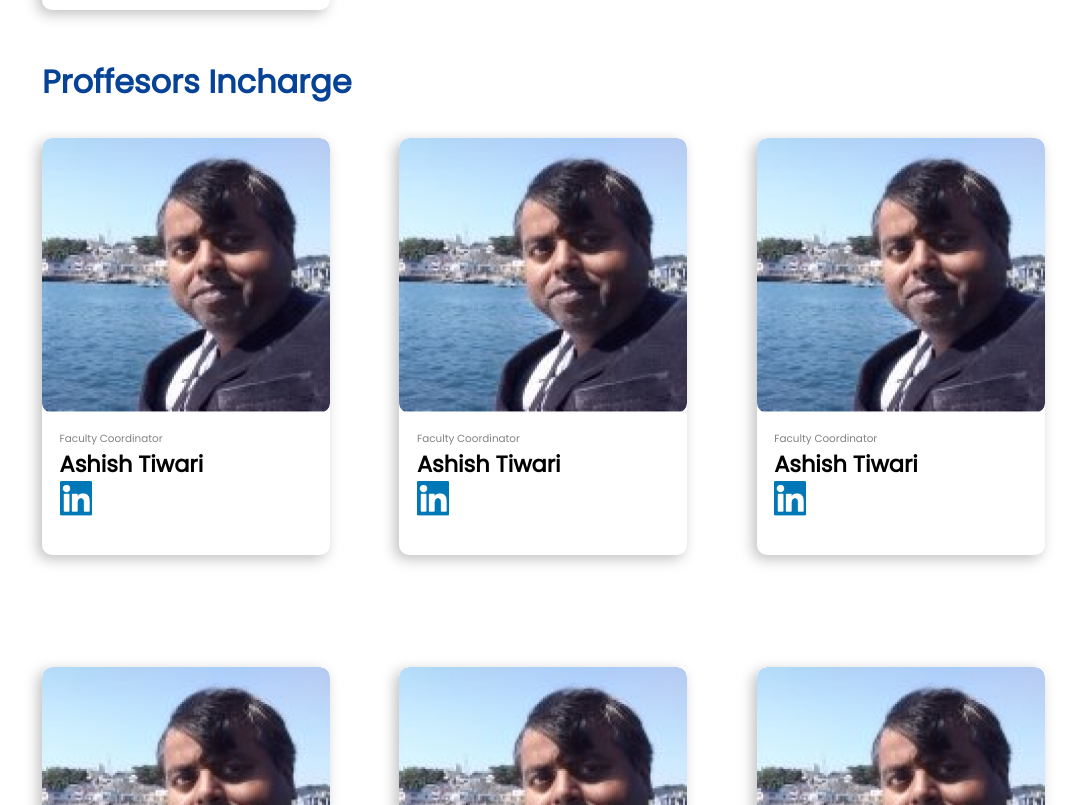
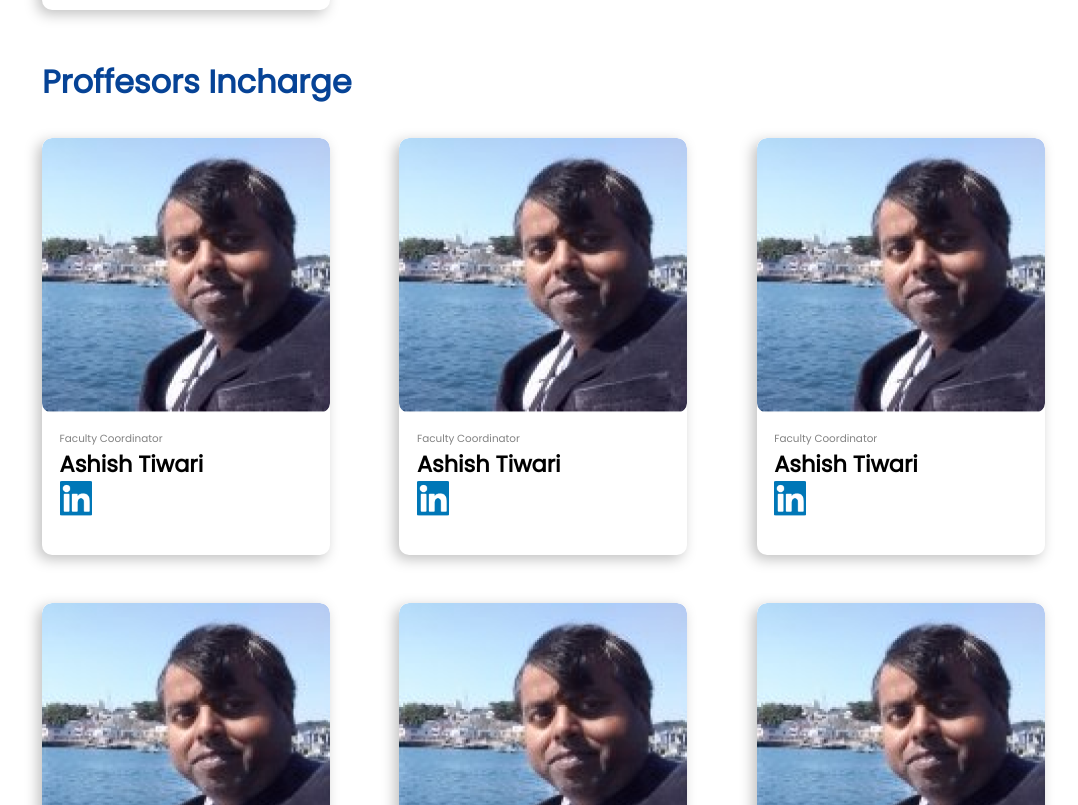
Before and after one commit to NSS-BITS-Pilani/NSSrevamp, a React (Create React App) app: page /aboutus in a window 1280 px wide. Shown: the part 1495-2300 px from the top of the page, without its empty margins (118-1196 px from the left). Built offline with nearby package versions, Linux system fonts and the light colour scheme.

Commit message:
about us grid update

```diff
--- a/src/Components/Aboutus/aboutus.scss
+++ b/src/Components/Aboutus/aboutus.scss
@@ -18,12 +18,12 @@
             display: flex;
 
             .bullet{
-                width: 5%;
+                width: 3%;
                 align-self: center;
             }
 
             .title{
-                width: 95%;
+                width: 97%;
                 font-weight: bold;
                 font-size: 2.5rem;
             }
@@ -33,11 +33,11 @@
             display: flex;
 
             .aboutInfoGap{
-                width: 5%;
+                width: 3%;
             }
 
             .aboutInfo{
-                width: 95%;
+                width: 97%;
             }
         }
     }
@@ -52,7 +52,8 @@
     .profileCards{
 
         display: grid;
-        grid-gap: 7rem;
+        grid-column-gap: 7rem;
+        grid-row-gap: 3rem;
         grid-template-columns: repeat(auto-fill, minmax(200px, 1fr));
 
         margin-bottom: 3rem;
--- a/src/Components/Home/home.scss
+++ b/src/Components/Home/home.scss
@@ -92,6 +92,7 @@
   font-family: poppins;
   width: 75%;
   margin: 0 auto;
+  margin-bottom: 3rem;
 
   .cards {
     display: grid;
```
